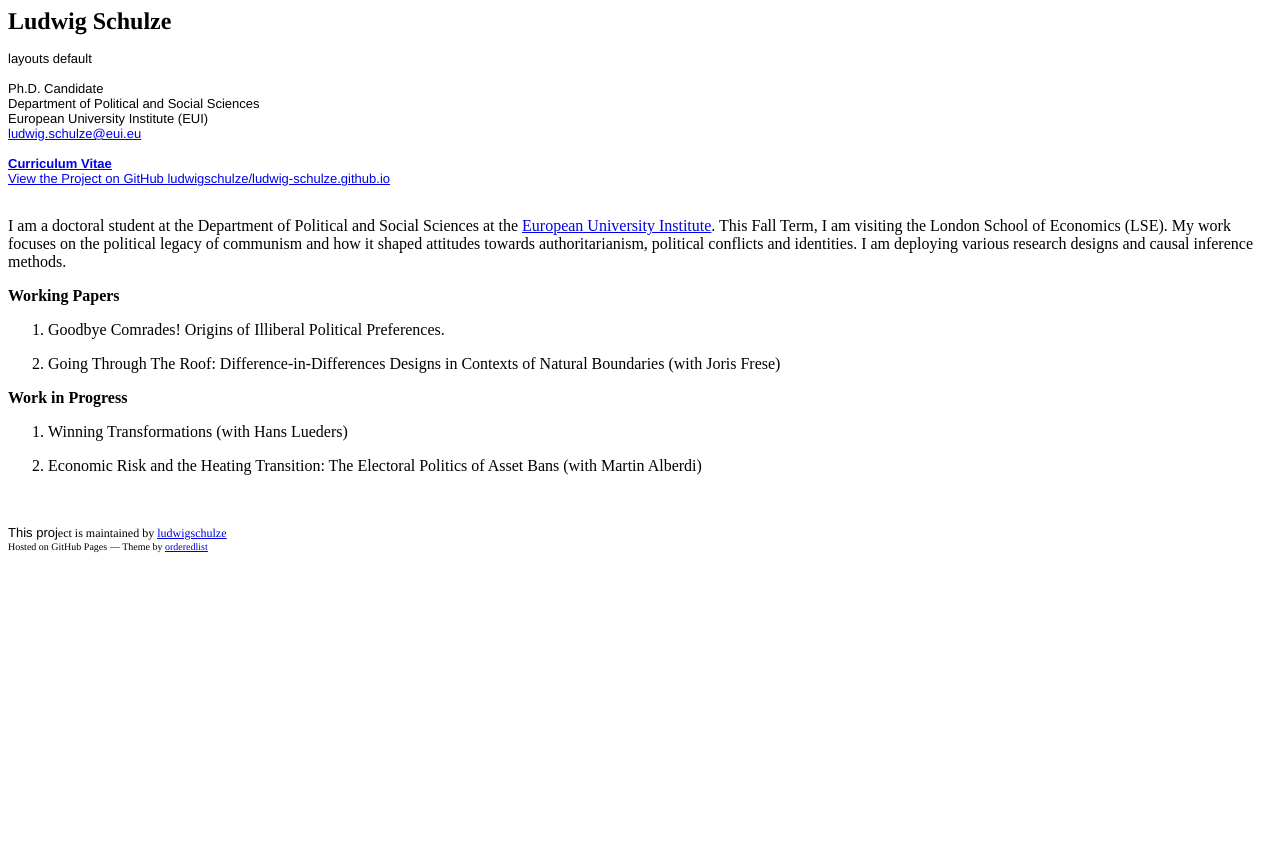
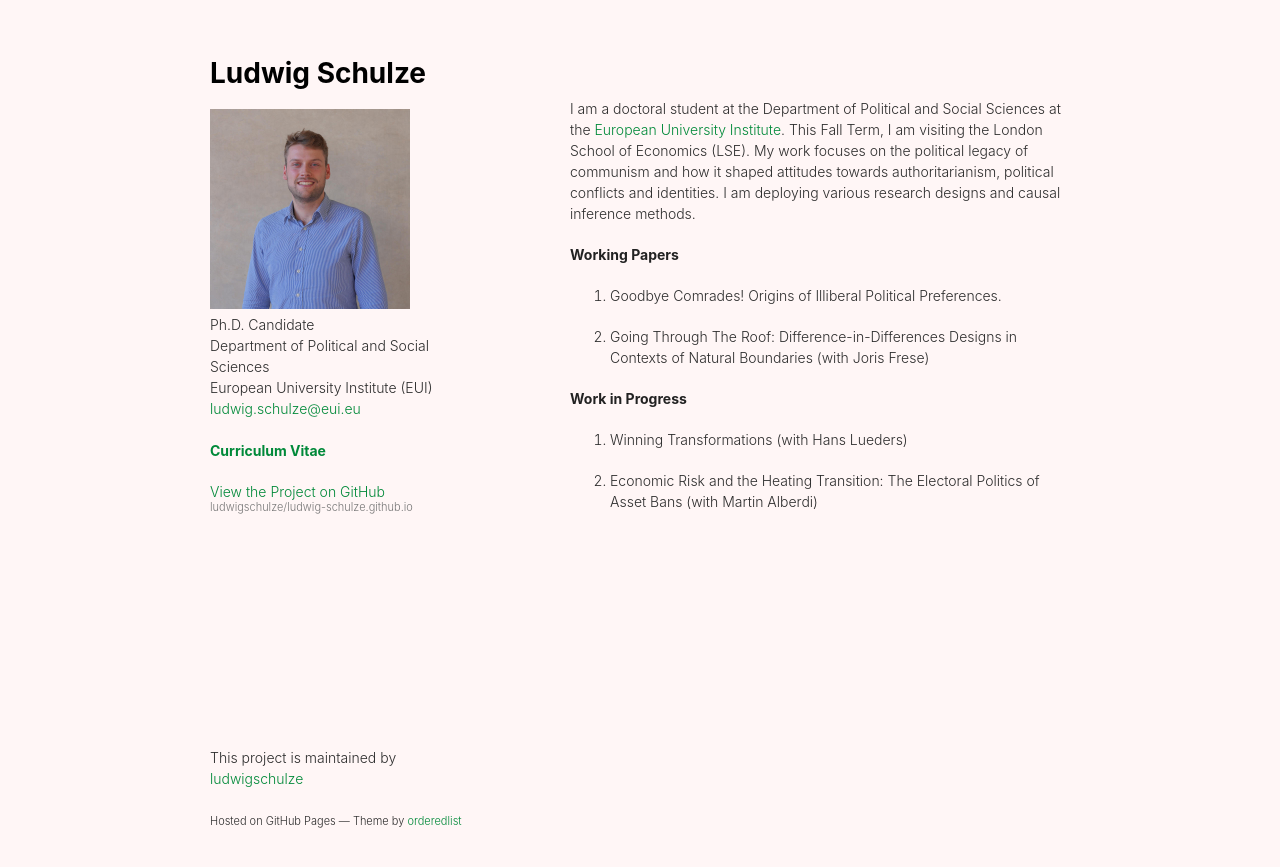
Before and after one commit to ludwigschulze/ludwig-schulze.github.io, a Jekyll site: the page built from index.md, in a window 1280 px wide. Shown: the top 867 px of the page. Built offline with Jekyll 4.4.1, drawn with Linux system fonts in a browser that asks for light colours.

```diff
--- a/_layouts/default.html
+++ b/_layouts/default.html
@@ -1,50 +1,56 @@
-<!DOCTYPE html PUBLIC "-//W3C//DTD HTML 4.01//EN" "http://www.w3.org/TR/html4/strict.dtd">
-<html>
-<head>
-  <meta http-equiv="Content-Type" content="text/html; charset=utf-8">
-  <meta http-equiv="Content-Style-Type" content="text/css">
-  <title></title>
-  <meta name="Generator" content="Cocoa HTML Writer">
-  <meta name="CocoaVersion" content="2113.65">
-  <style type="text/css">
-    p.p1 {margin: 0.0px 0.0px 0.0px 0.0px; font: 12.0px Times; color: #000000; -webkit-text-stroke: #000000}
-    p.p3 {margin: 0.0px 0.0px 0.0px 0.0px; font: 13.0px 'Helvetica Neue'}
-    p.p4 {margin: 0.0px 0.0px 0.0px 0.0px; font: 13.0px 'Helvetica Neue'; color: #dca10d}
-    p.p5 {margin: 0.0px 0.0px 0.0px 0.0px; font: 12.0px Times; color: #0000dc; -webkit-text-stroke: #0000dc}
-    p.p6 {margin: 0.0px 0.0px 12.0px 0.0px; font: 10.0px Times; color: #000000; -webkit-text-stroke: #000000}
-    li.li4 {margin: 0.0px 0.0px 0.0px 0.0px; font: 13.0px 'Helvetica Neue'; color: #dca10d}
-    span.s1 {font-kerning: none}
-    span.s2 {text-decoration: underline}
-    span.s3 {font: 9.0px Menlo; color: #000000}
-    span.s4 {font: 13.0px 'Helvetica Neue'; text-decoration: underline}
-    span.s5 {font: 13.0px 'Helvetica Neue'; color: #000000; -webkit-text-stroke: 0px #000000}
-    span.s6 {font-kerning: none; color: #000000; -webkit-text-stroke: 0px #000000}
-    span.s7 {text-decoration: underline ; font-kerning: none; color: #0000dc; -webkit-text-stroke: 0px #0000dc}
-    span.s8 {font: 10.0px Times; text-decoration: underline ; font-kerning: none; color: #0000dc; -webkit-text-stroke: 0px #0000dc}
-    ul.ul1 {list-style-type: disc}
-  </style>
-</head>
-<body>
-<p class="p1"><span class="s1">{% seo %} {% include head-custom.html %}</span></p>
-<h1 style="margin: 0.0px 0.0px 16.1px 0.0px; font: 24.0px Times; color: #000000; -webkit-text-stroke: #000000"><span class="s1"><b>{{ site.title | default: site.github.repository_name }}</b></span></h1>
-<p class="p3">layouts default</p>
-<p class="p3">{% if site.logo %}<span class="Apple-converted-space">  </span>{% endif %}</p>
-<p class="p3">{{ site.description | default: site.github.project_tagline }}</p>
-<p class="p3">{% if site.github.is_project_page %}</p>
-<p class="p4"><span class="s2"><a href="file:///Users/ludwigschulze/Desktop/l.schulzewebsite/ludwig-schulze.github.io/_layouts/%7B%7B%20site.github.repository_url%20%7D%7D">View the Project on GitHub {{ site.github.repository_nwo }}</a></span></p>
-<p class="p3">{% endif %} {% if site.github.is_user_page %}</p>
-<p class="p4"><span class="s2"><a href="file:///Users/ludwigschulze/Desktop/l.schulzewebsite/ludwig-schulze.github.io/_layouts/%7B%7B%20site.github.owner_url%20%7D%7D">View My GitHub Profile</a></span></p>
-<p class="p3">{% endif %} {% if site.show_downloads %}</p>
-<ul class="ul1">
-  <li class="li4"><span class="s3"><a href="file:///Users/ludwigschulze/Desktop/l.schulzewebsite/ludwig-schulze.github.io/_layouts/%7B%7B%20site.github.zip_url%20%7D%7D"><span class="s4">Download <b>ZIP File</b></span></a></span></li>
-  <li class="li4"><span class="s3"><a href="file:///Users/ludwigschulze/Desktop/l.schulzewebsite/ludwig-schulze.github.io/_layouts/%7B%7B%20site.github.tar_url%20%7D%7D"><span class="s4">Download <b>TAR Ball</b></span></a></span></li>
-  <li class="li4"><span class="s3"><a href="file:///Users/ludwigschulze/Desktop/l.schulzewebsite/ludwig-schulze.github.io/_layouts/%7B%7B%20site.github.repository_url%20%7D%7D"><span class="s4">View On <b>GitHub</b></span></a></span></li>
-</ul>
-<p class="p3">{% endif %}<span class="Apple-converted-space"> </span></p>
-<p class="p3">{{ content }}<span class="Apple-converted-space"> </span></p>
-<p class="p3">{% if site.github.is_project_page %}</p>
-<p class="p5"><span class="s5">This proj</span><span class="s6">ect is maintained by <a href="file:///Users/ludwigschulze/Desktop/l.schulzewebsite/ludwig-schulze.github.io/_layouts/%7B%7B%20site.github.owner_url%20%7D%7D"><span class="s7">{{ site.github.owner_name }}</span></a></span></p>
-<p class="p1"><span class="s1">{% endif %}</span></p>
-<p class="p6"><span class="s1">Hosted on GitHub Pages — Theme by <a href="https://github.com/orderedlist"><span class="s8">orderedlist</span></a></span></p>
-</body>
+<!DOCTYPE html>
+<html lang="{{ site.lang | default: "en-US" }}">
+  <head>
+    <meta charset="UTF-8">
+    <meta http-equiv="X-UA-Compatible" content="IE=edge">
+    <meta name="viewport" content="width=device-width, initial-scale=1">
+
+{% seo %}
+    <link rel="stylesheet" href="{{ "/assets/css/style.css?v=" | append: site.github.build_revision | relative_url }}">
+    <!--[if lt IE 9]>
+    <script src="https://cdnjs.cloudflare.com/ajax/libs/html5shiv/3.7.3/html5shiv.min.js"></script>
+    <![endif]-->
+    {% include head-custom.html %}
+  </head>
+  <body>
+    <div class="wrapper">
+      <header>
+        <h1>{{ site.title | default: site.github.repository_name }}</h1>
+
+        {% if site.logo %}
+          <img src="{{site.logo | relative_url}}" alt="Logo" />
+        {% endif %}
+
+        <p>{{ site.description | default: site.github.project_tagline }}</p>
+
+        {% if site.github.is_project_page %}
+        <p class="view"><a href="{{ site.github.repository_url }}">View the Project on GitHub <small>{{ site.github.repository_nwo }}</small></a></p>
+        {% endif %}
+
+        {% if site.github.is_user_page %}
+        <p class="view"><a href="{{ site.github.owner_url }}">View My GitHub Profile</a></p>
+        {% endif %}
+
+        {% if site.show_downloads %}
+        <ul class="downloads">
+          <li><a href="{{ site.github.zip_url }}">Download <strong>ZIP File</strong></a></li>
+          <li><a href="{{ site.github.tar_url }}">Download <strong>TAR Ball</strong></a></li>
+          <li><a href="{{ site.github.repository_url }}">View On <strong>GitHub</strong></a></li>
+        </ul>
+        {% endif %}
+      </header>
+      <section>
+
+      {{ content }}
+
+      </section>
+      <footer>
+        {% if site.github.is_project_page %}
+        <p>This project is maintained by <a href="{{ site.github.owner_url }}">{{ site.github.owner_name }}</a></p>
+        {% endif %}
+        <p><small>Hosted on GitHub Pages &mdash; Theme by <a href="https://github.com/orderedlist">orderedlist</a></small></p>
+      </footer>
+    </div>
+    <script src="{{ "/assets/js/scale.fix.js" | relative_url }}"></script>
+  </body>
 </html>
```
